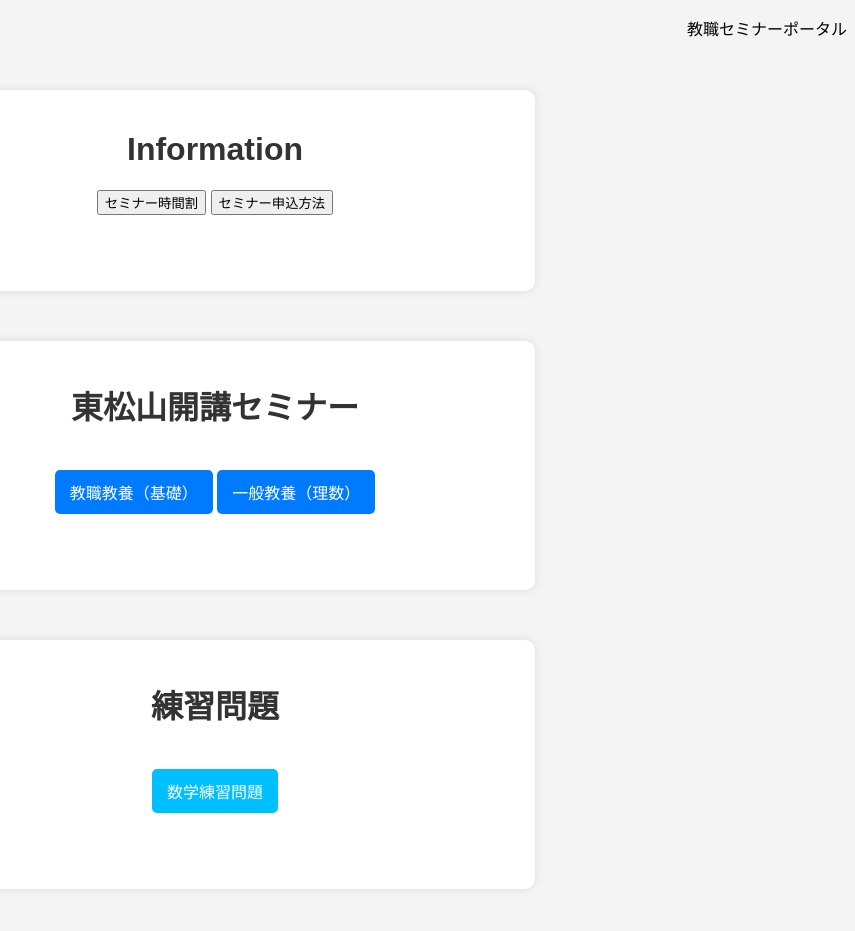
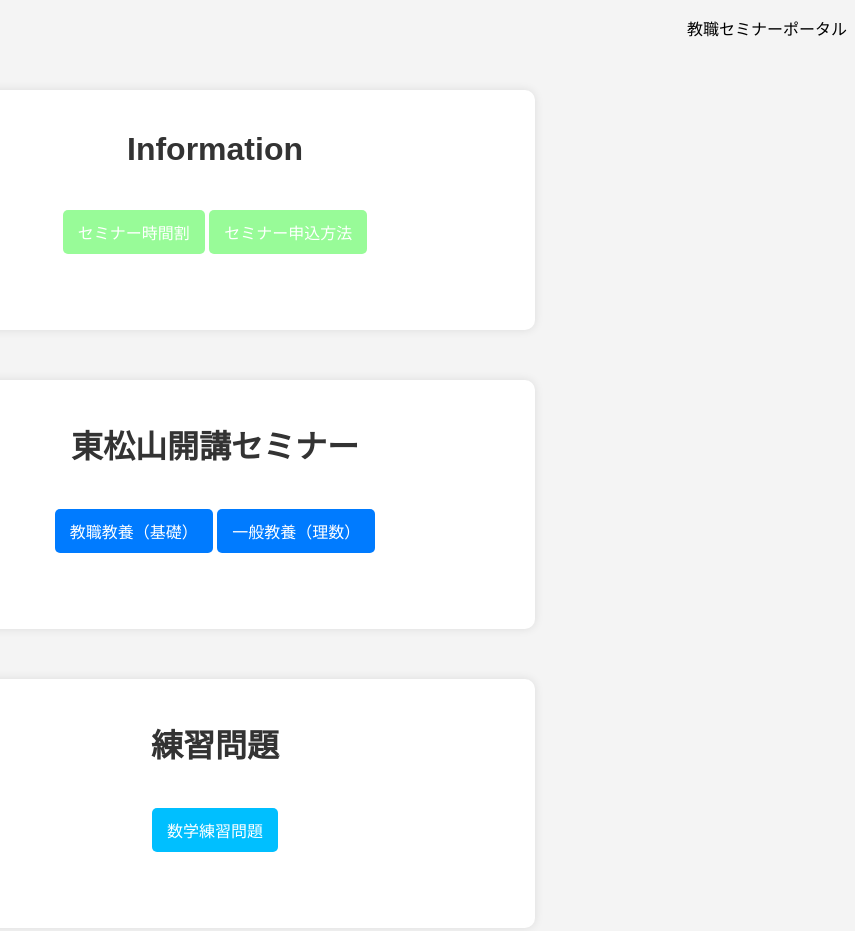
Before and after one commit to shin-w21/education_seminar, a plain HTML site: page index.html in a window 1280 px wide. Shown: the whole page, without its empty margins (425-1280 px from the left). Drawn offline with Linux system fonts and the light colour scheme.

Commit message:
Update setting.css

```diff
--- a/Setting/setting.css
+++ b/Setting/setting.css
@@ -41,7 +41,7 @@
             cursor: pointer;
             font-size: 16px;
         }
-        .btn_information{
+        .btn_info{
             display: inline-block;
             padding: 10px 15px;
             margin-top: 20px;
```
